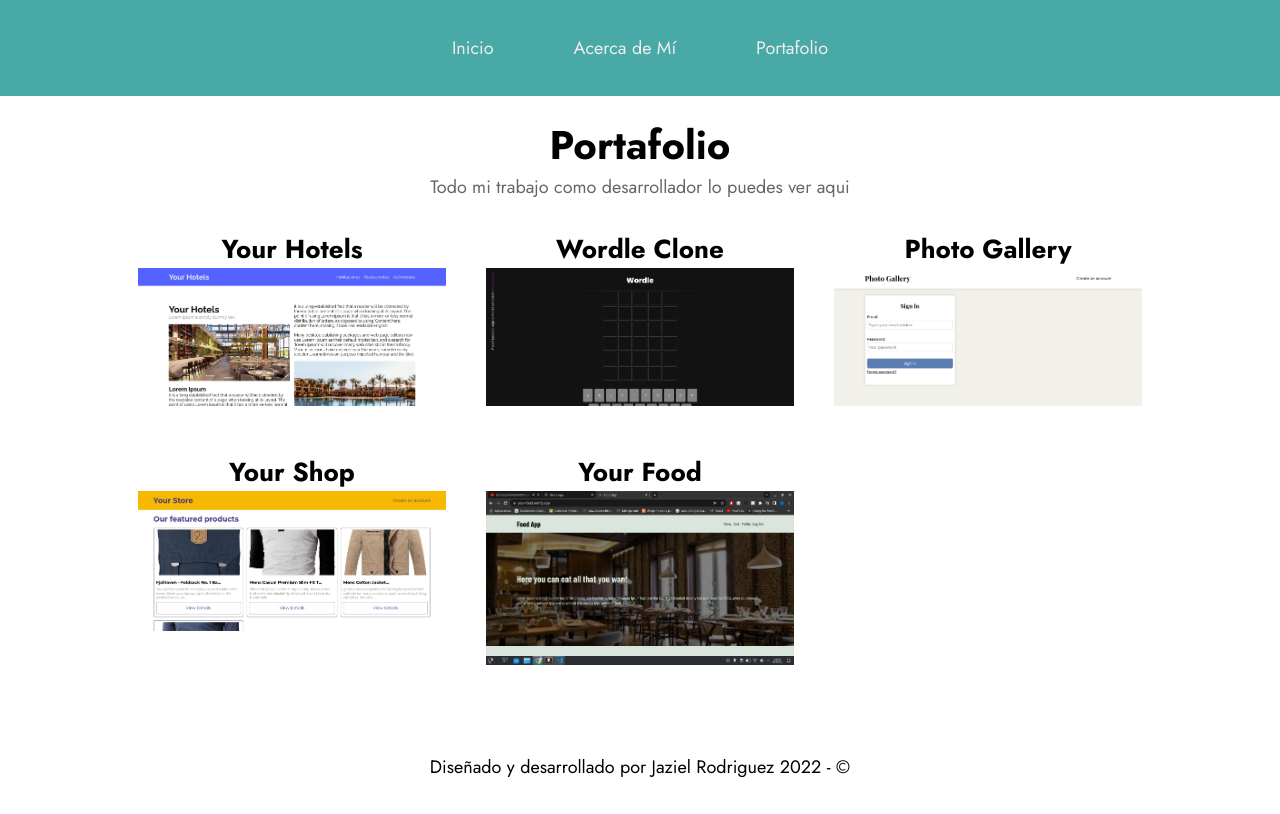
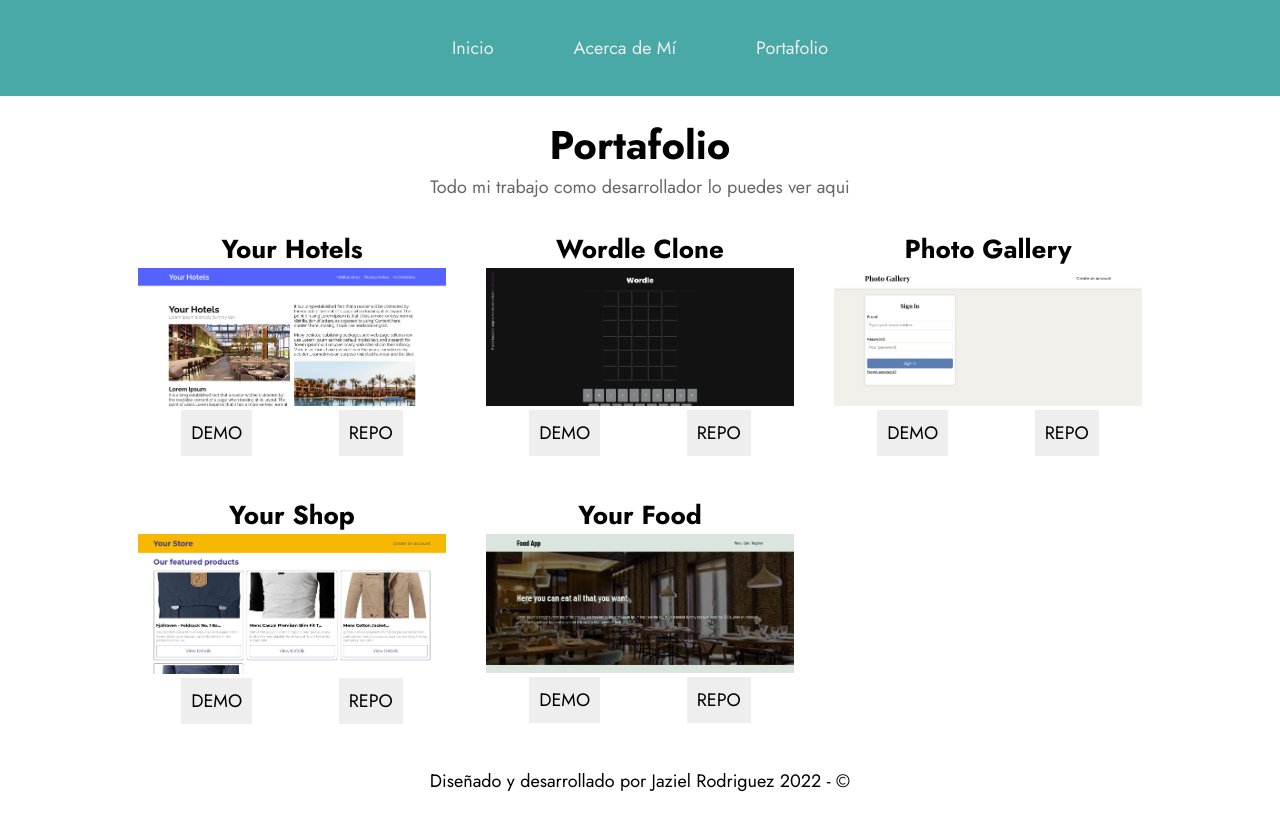
Before and after one commit to JazielRodriguez/jaziel.dev, a Next.js app: page /portfolio in a window 1280 px wide. Built offline with nearby package versions, Linux system fonts and the light colour scheme.

Commit message:
repo added to each project

```diff
--- a/components/ProjectCard.js
+++ b/components/ProjectCard.js
@@ -1,4 +1,4 @@
-import styles from '../styles/ProjectCard.module.css'
+import styles from "../styles/ProjectCard.module.css";
 import Image from "next/image";
 // const ProjectCard = ({ project }) => {
 //   return (
@@ -10,12 +10,21 @@ import Image from "next/image";
 // };
 // export default ProjectCard;
 
-const ProjectCard = ({project}) => {
+const ProjectCard = ({ project }) => {
   return (
-    <a target="_blank" rel="noreferrer" href={project.link} className={styles.card}>
+    <div className={styles.card}>
       <h3>{project.title}</h3>
       <Image src={project.img} alt={project.title} objectFit="cover" />
-    </a>
-  )
-}
-export default ProjectCard
+
+      <div className={styles.actions}>
+        <a target="_blank" rel="noreferrer" href={project.link}>
+          DEMO
+        </a>
+        <a target="_blank" rel="noreferrer" href={project.git}>
+          REPO
+        </a>
+      </div>
+    </div>
+  );
+};
+export default ProjectCard;
--- a/pages/portfolio.js
+++ b/pages/portfolio.js
@@ -1,4 +1,4 @@
-import Head from 'next/head'
+import Head from "next/head";
 import Header from "../components/Header";
 import Description from "../components/Description";
 import Footer from "../components/Footer";
@@ -7,7 +7,7 @@ import styles from "../styles/Portfolio.module.css";
 import wordle from "../public/images/wordle.png";
 import photoGallery from "../public/images/photo-gallery.png";
 import yourHotels from "../public/images/your-hotels.png";
-import yourFood from '../public/images/your-food.png'
+import yourFood from "../public/images/your-food.png";
 import yourShop from "../public/images/fake-shop.png";
 import ProjectCard from "../components/ProjectCard";
 export default function Portfolio() {
@@ -16,27 +16,32 @@ export default function Portfolio() {
       title: "Your Hotels",
       img: yourHotels,
       link: "https://your-hotels.herokuapp.com/",
+      git: "https://github.com/JazielRodriguez/your-hotels",
     },
     {
       title: "Wordle Clone",
       img: wordle,
       link: "https://precious-sawine-8437a4.netlify.app/",
+      git: "https://github.com/JazielRodriguez/wordle-clone",
     },
     {
       title: "Photo Gallery",
       img: photoGallery,
       link: "https://photo-gallery-jaziel.netlify.app/",
+      git: "https://github.com/JazielRodriguez/photo-gallery-client",
     },
     {
       title: "Your Shop",
       img: yourShop,
       link: "https://your-shop-jaz.netlify.app/",
+      git: "https://github.com/JazielRodriguez/fake-store",
     },
     {
-      title:'Your Food',
-      img:yourFood,
-      link:'https://your-food.netlify.app'
-    }
+      title: "Your Food",
+      img: yourFood,
+      link: "https://your-food.netlify.app",
+      git: "https://github.com/JazielRodriguez/food-app",
+    },
   ];
   return (
     <>
--- a/styles/ProjectCard.module.css
+++ b/styles/ProjectCard.module.css
@@ -8,3 +8,15 @@
 .card h3 {
   text-align: center;
 }
+.actions {
+  display: flex;
+  align-items: center;
+  justify-content: space-around;
+}
+.actions a {
+  padding: 1rem;
+  background-color: #eee;
+}
+.actions a:hover {
+  background-color: #fff;
+}
```
Also changed, not shown: public/images/your-food.png.
